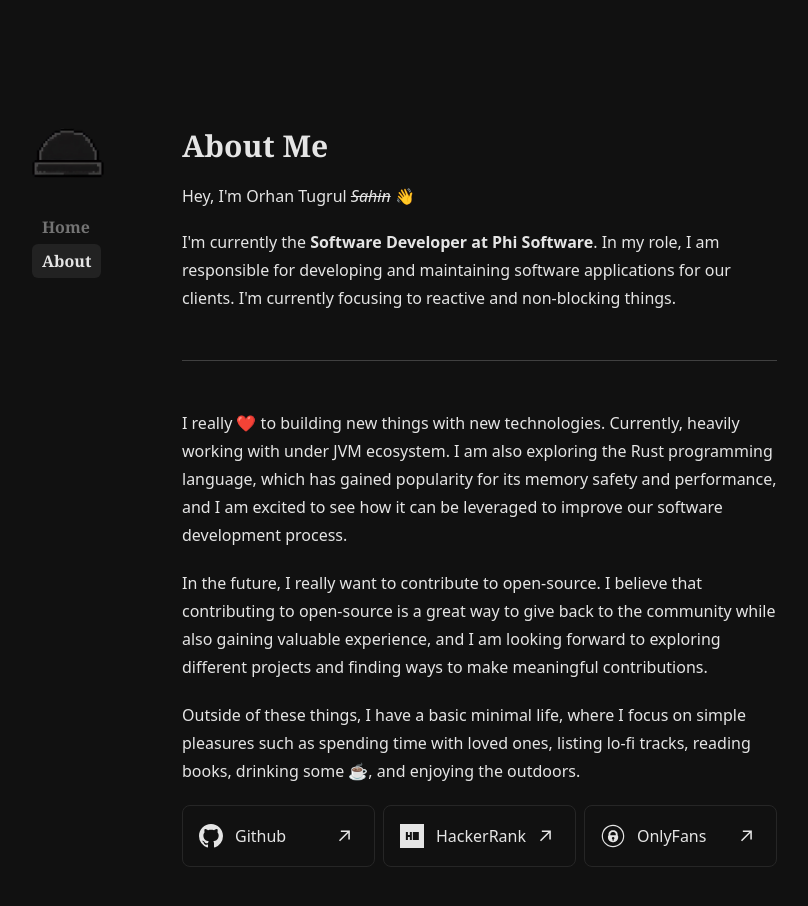
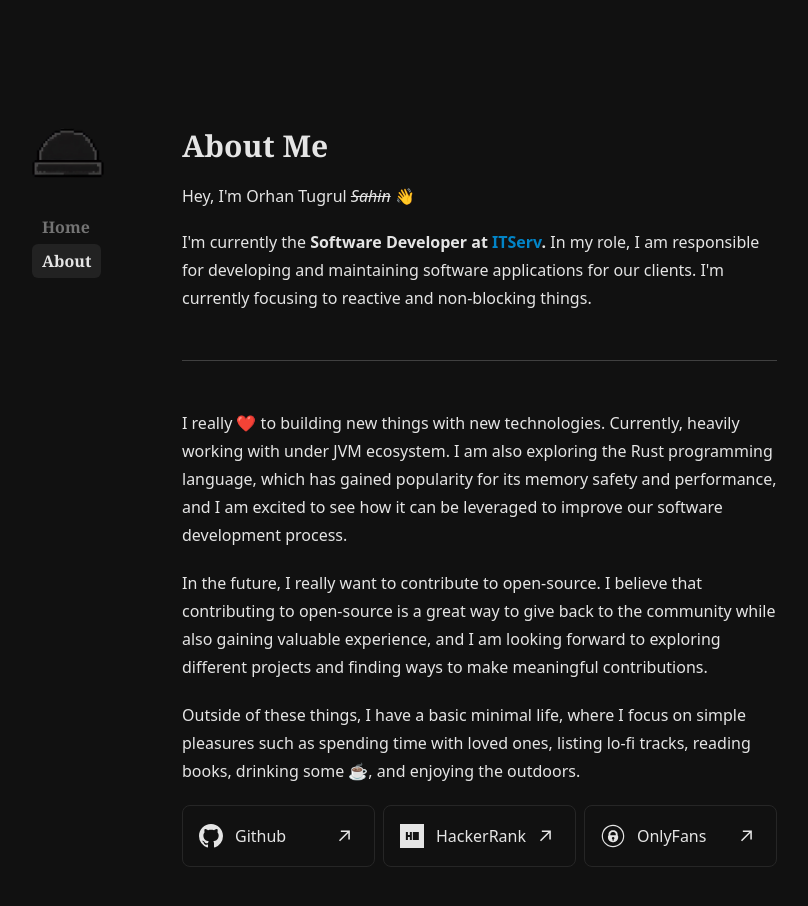
Before and after one commit to orhantugrul/orhantugrul.dev, a SvelteKit app: page /about in a window 1280 px wide. Shown: the top 906 px of the page, without its empty margins (160-968 px from the left). Built offline with nearby package versions, Linux system fonts and the light colour scheme.

Commit message:
Update job status

```diff
--- a/src/routes/about/+page.svelte
+++ b/src/routes/about/+page.svelte
@@ -6,6 +6,7 @@
     HackerRankIcon,
     OnlyFansIcon,
   } from "$lib/components/Icon";
+  import Link from "$lib/components/Link/Link.svelte";
 </script>
 
 <Container
@@ -20,9 +21,12 @@
 
   <div class="prose prose-neutral prose-invert text-neutral-200">
     <p>
-      I'm currently the <b>Software Developer at Phi Software</b>. In my role, I
-      am responsible for developing and maintaining software applications for
-      our clients. I'm currently focusing to reactive and non-blocking things.
+      I'm currently the
+      <b>
+        Software Developer at
+        <span class="text-sky-600">ITServ</span>.
+      </b> In my role, I am responsible for developing and maintaining software applications
+      for our clients. I'm currently focusing to reactive and non-blocking things.
     </p>
 
     <hr />
```
